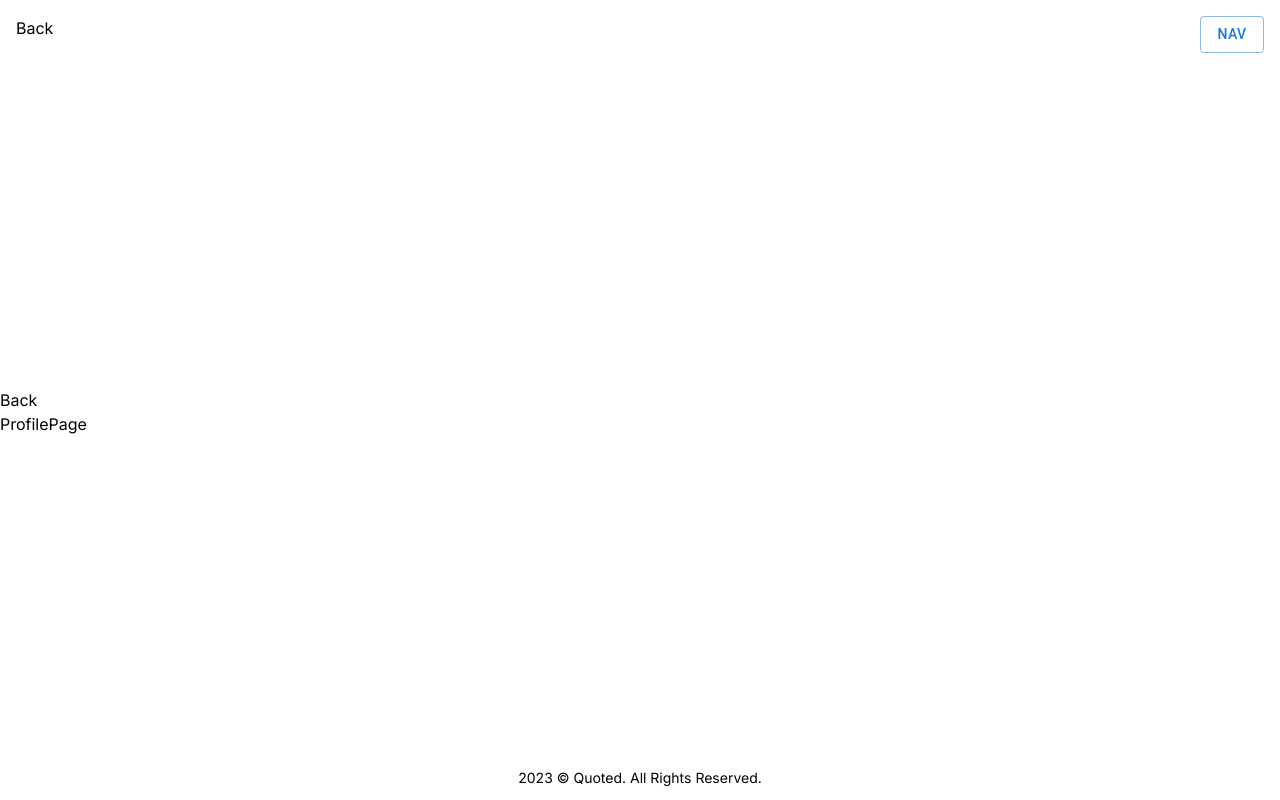
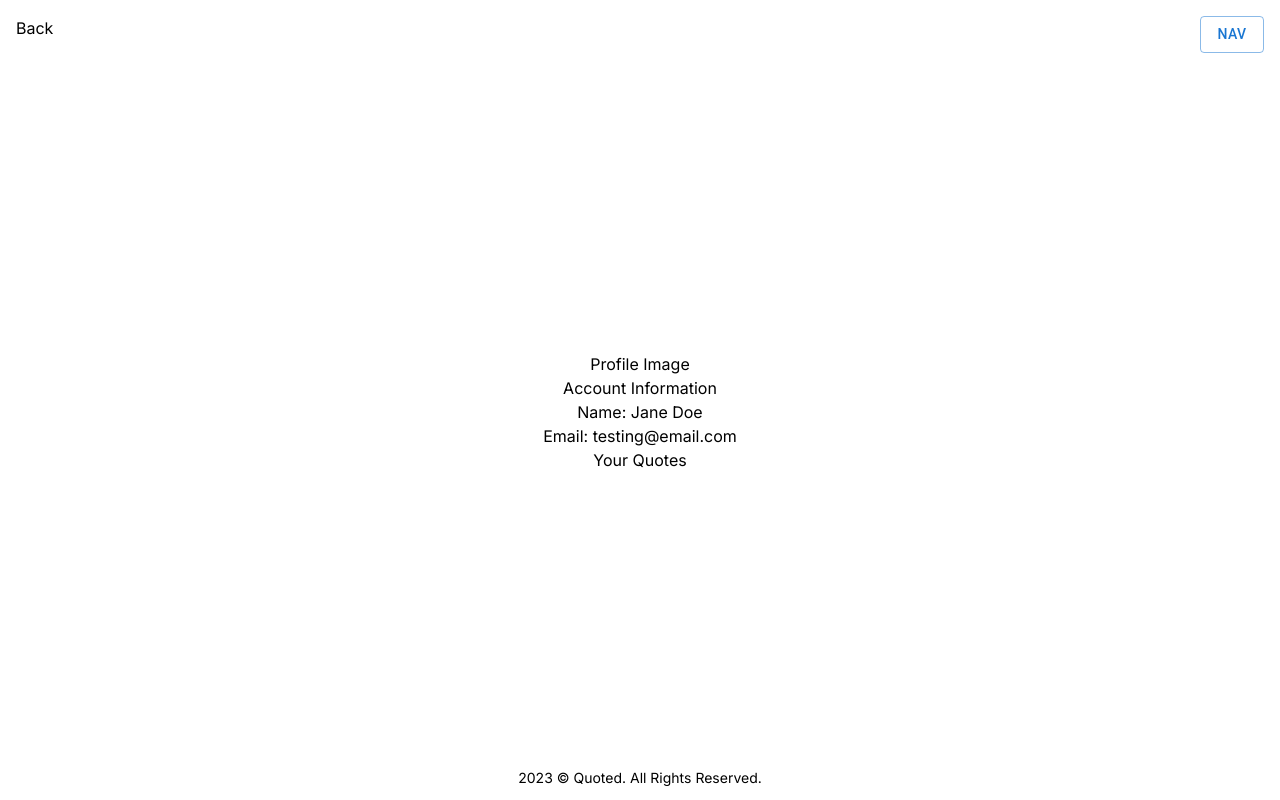
Before and after one commit to tiffmc1/quoted, a Next.js app: page /user/profile in a window 1280 px wide. Built offline with nearby package versions, Linux system fonts and the light colour scheme; no server answers.

Commit message:
PROFILEPAGE: dummy data display for styling

```diff
--- a/app/user/profile/page.jsx
+++ b/app/user/profile/page.jsx
@@ -4,8 +4,13 @@ import Link from "next/link";
 export default function ProfilePage() {
 	return (
 		<div>
-			<Link href="/user">Back</Link>
-			<div>ProfilePage</div>
+			<div className="flex flex-col items-center py-2">
+				<div>Profile Image</div>
+				<div>Account Information</div>
+				<div>Name: Jane Doe</div>
+				<div>Email: testing@email.com</div>
+				<Link href="/user/quotes">Your Quotes</Link>
+			</div>
 		</div>
 	);
 }
```
